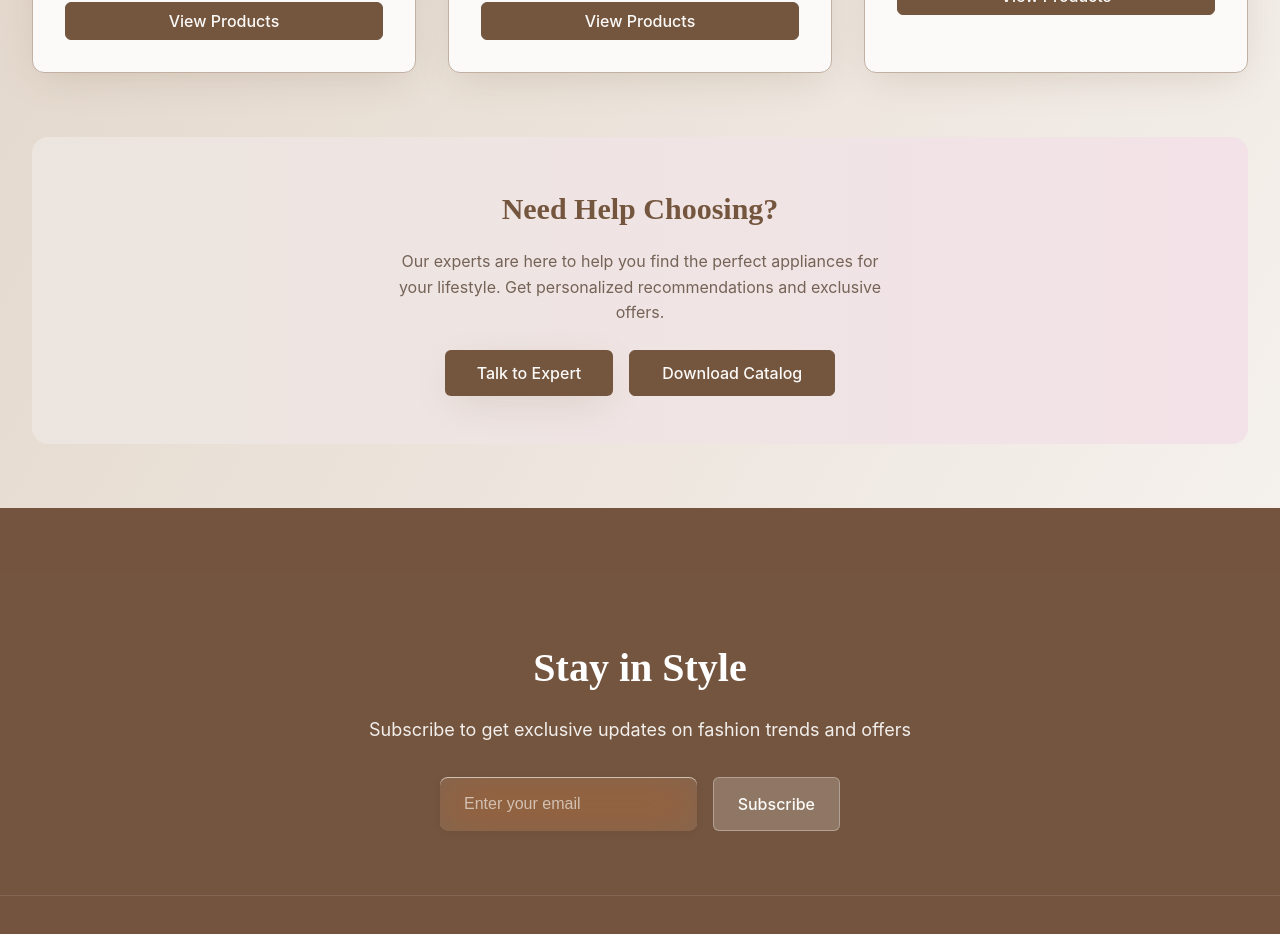
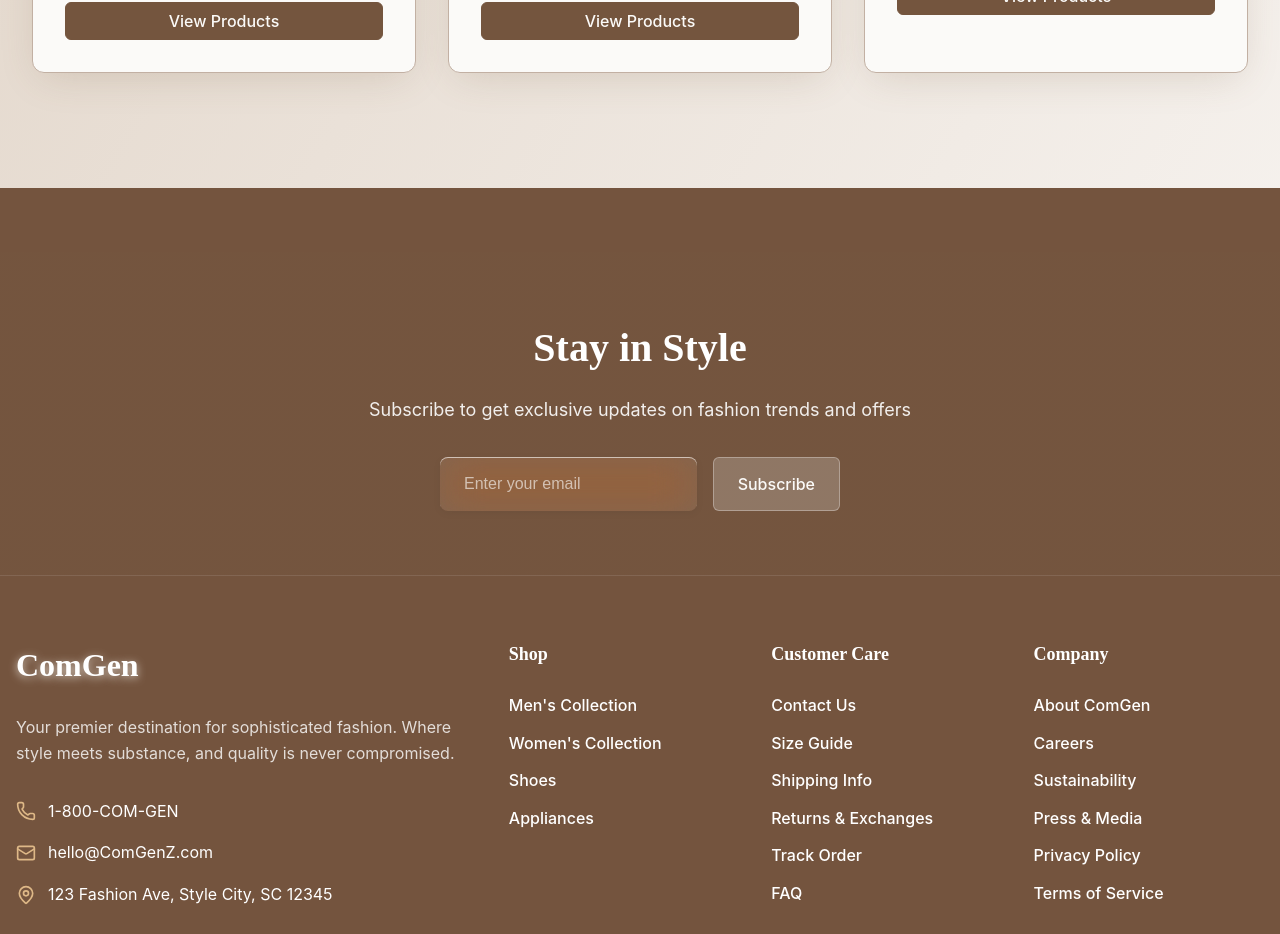
Before and after one commit to As262/ComGen, a React (Vite) app in the folder ComGen/: page / in a window 1280 px wide. Shown: the part 5620-6554 px from the top of the page. Built offline with nearby package versions, Linux system fonts and the light colour scheme; the HTML template or start-up script is replaced by a standard one.

Commit message:
changes done

```diff
--- a/ComGen/src/components/AppliancesSection.jsx
+++ b/ComGen/src/components/AppliancesSection.jsx
@@ -98,18 +98,10 @@ const AppliancesSection = () => {
           ))}
         </div>
 
-        {/* Bottom CTA */}
-        <div className="appliances-cta">
-          <h3>Need Help Choosing?</h3>
-          <p>
-            Our experts are here to help you find the perfect appliances for your lifestyle.
-            Get personalized recommendations and exclusive offers.
-          </p>
-          <div className="flex justify-center gap-4" style={{ flexWrap: 'wrap' }}>
-            <button className="btn btn-primary px-8 py-3">Talk to Expert</button>
-            <button className="btn btn-outline px-8 py-3">Download Catalog</button>
-          </div>
-        </div>
+        <br>
+        </br>
+        <br>
+        </br>
       </div>
     </section>
   );
```
